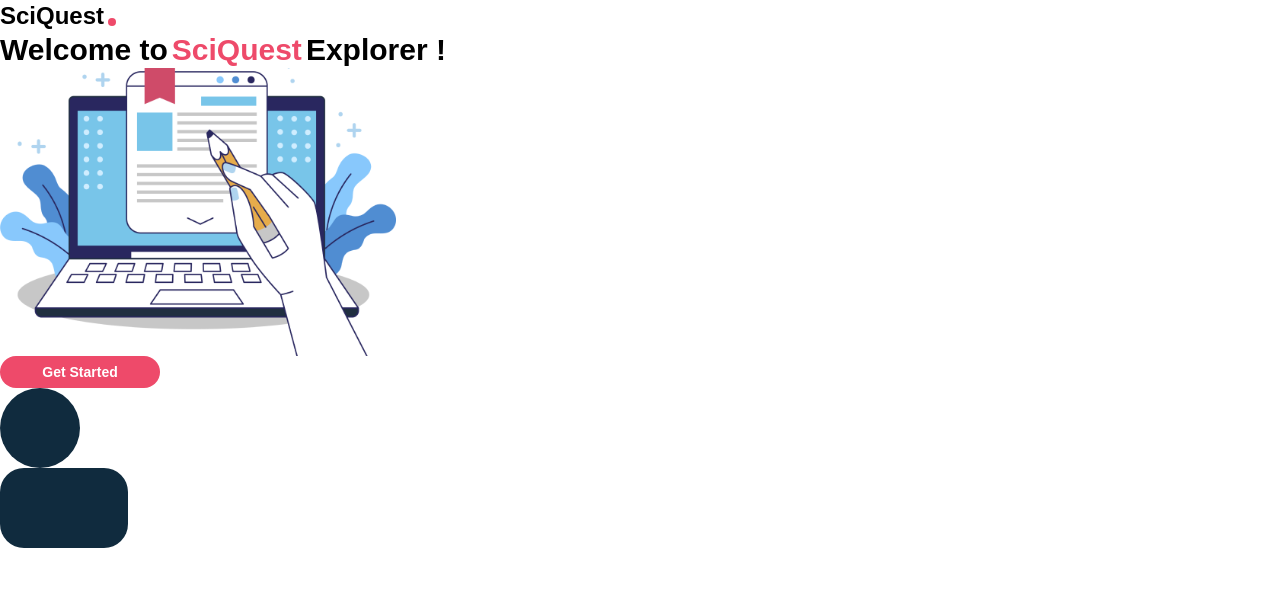
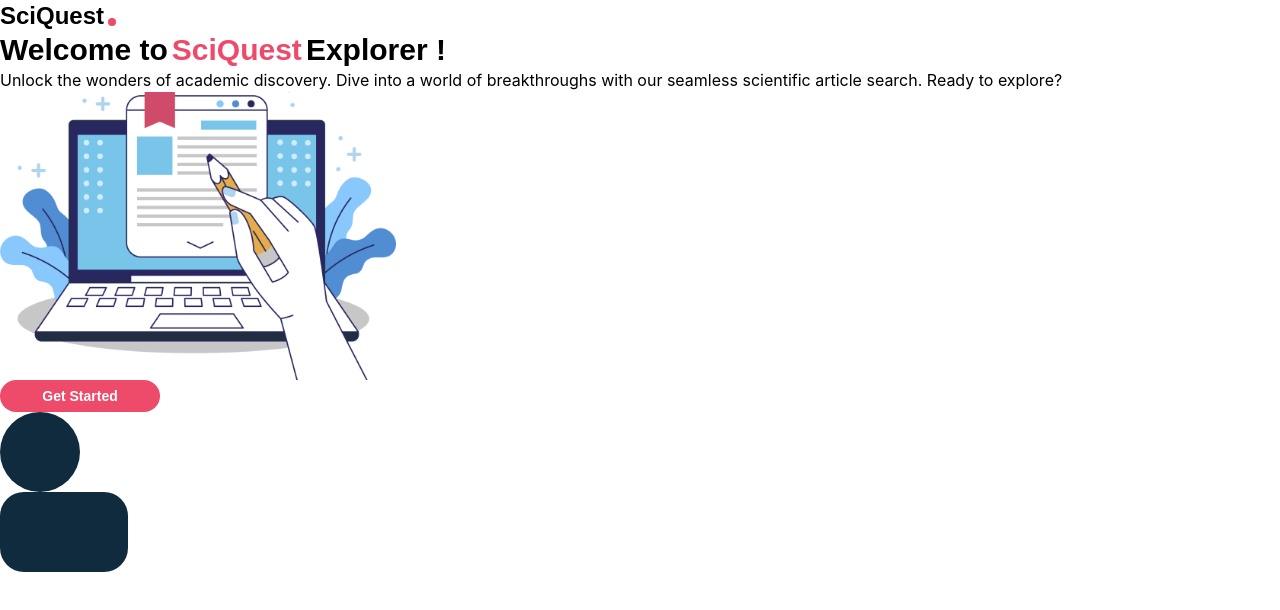
Before and after one commit to dinariyasmine/Article-Browser, a React (Create React App) app in the folder frontend/: page / in a window 1280 px wide. Shown: the top 610 px of the page. Built offline with nearby package versions, Linux system fonts and the light colour scheme.

Commit message:
slack github connect test

```diff
--- a/frontend/src/pages/landingPage.js
+++ b/frontend/src/pages/landingPage.js
@@ -8,8 +8,10 @@ import Text from "../components/LandingPage/textLandingPage";
 const LandingPage = () => {
   return (
     <div>
-      <Logo />
+     <Logo />
       <Text/>
+      <p>Unlock the wonders of academic discovery. Dive into a world of breakthroughs with our seamless scientific
+         article search. Ready to explore?</p>
       <img src={pic} alt="Landing Page" className="w-100 h-72"/>
       <LandingPageButton/>
       <Elipse/>
```
